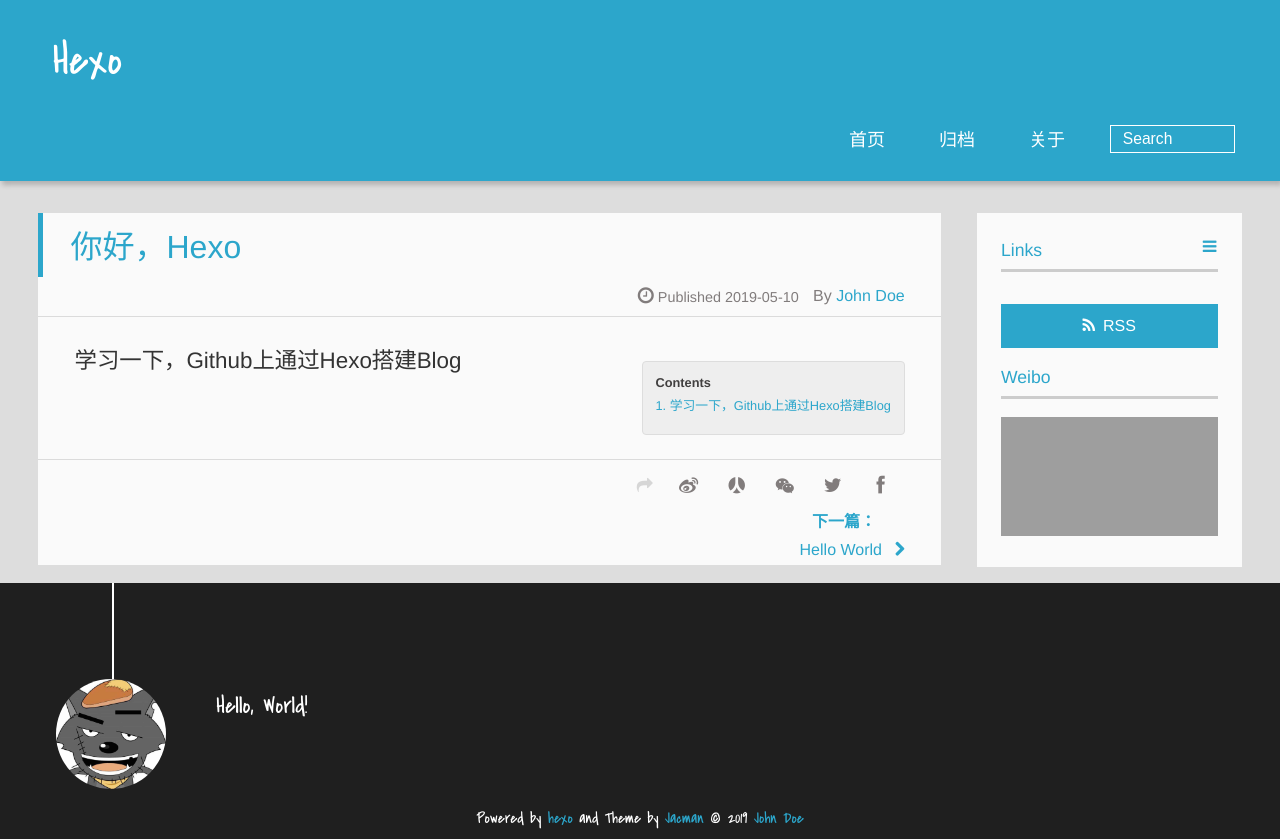
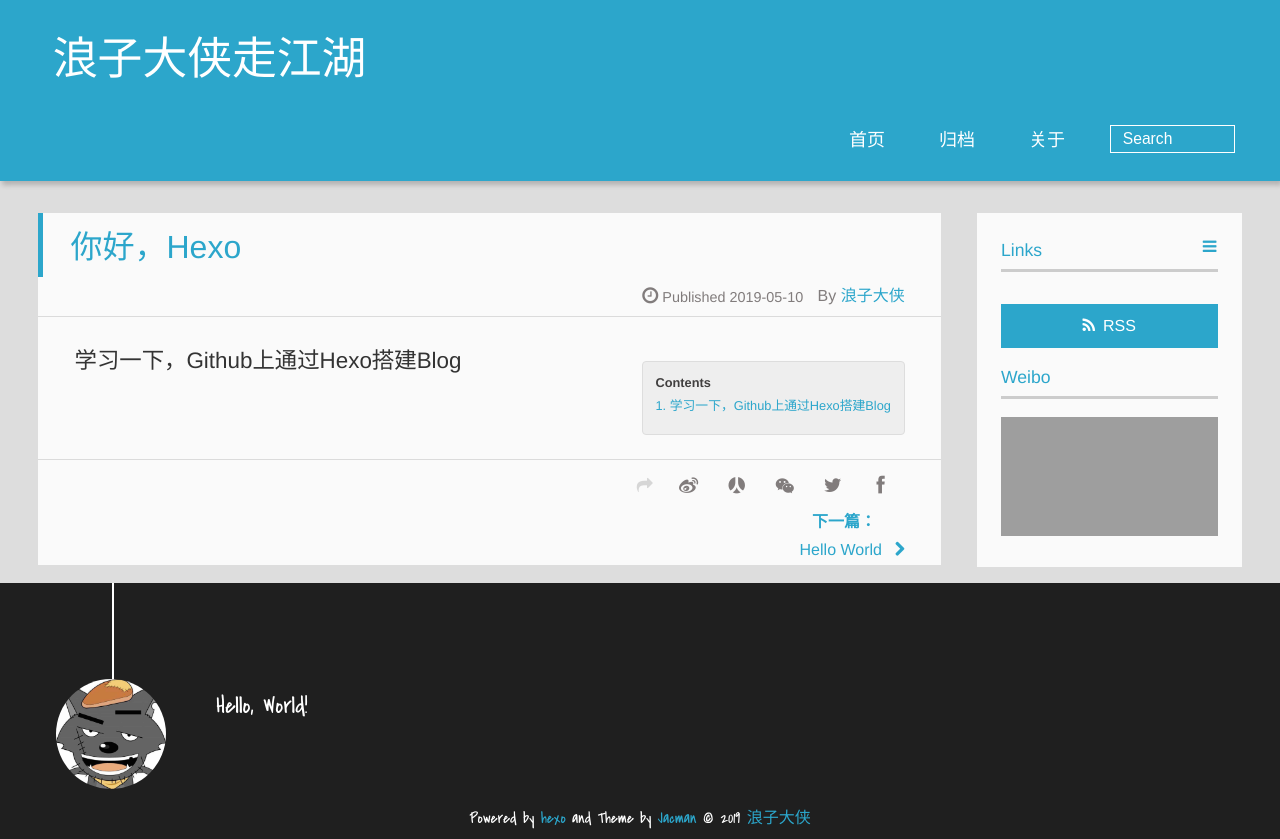
Before and after one commit to sunnydreamfly/sunnydreamfly.github.io, a plain HTML site: page 2019/05/10/你好，Hexo/index.html in a window 1280 px wide. Drawn offline with Linux system fonts and the light colour scheme; grey boxes are pictures that could not be loaded.

Commit message:
Site updated: 2019-05-13 16:47:41

```diff
--- a/2019/05/10/你好，Hexo/index.html
+++ b/2019/05/10/你好，Hexo/index.html
@@ -4,10 +4,10 @@
 <head><meta name="generator" content="Hexo 3.8.0">
   <meta charset="UTF-8">
 
-    <title>你好，Hexo | Hexo</title>
+    <title>你好，Hexo | 浪子大侠走江湖</title>
     <meta name="viewport" content="width=device-width, initial-scale=1,user-scalable=no">
 
-    <meta name="author" content="John Doe">
+    <meta name="author" content="浪子大侠">
 
 
 
@@ -15,7 +15,7 @@
 <meta property="og:type" content="article">
 <meta property="og:title" content="你好，Hexo">
 <meta property="og:url" content="http://yoursite.com/2019/05/10/你好，Hexo/index.html">
-<meta property="og:site_name" content="Hexo">
+<meta property="og:site_name" content="浪子大侠走江湖">
 <meta property="og:description" content="学习一下，Github上通过Hexo搭建Blog">
 <meta property="og:locale" content="default">
 <meta property="og:updated_time" content="2019-05-10T08:18:25.956Z">
@@ -24,7 +24,7 @@
 <meta name="twitter:description" content="学习一下，Github上通过Hexo搭建Blog">
 
 
-    <link rel="alternative" href="/atom.xml" title="Hexo" type="application/atom+xml">
+    <link rel="alternative" href="/atom.xml" title="浪子大侠走江湖" type="application/atom+xml">
 
 
 
@@ -37,7 +37,7 @@
 <div>
 
 			<div id="textlogo">
-				<h1 class="site-name"><a href="/" title="Hexo">Hexo</a></h1>
+				<h1 class="site-name"><a href="/" title="浪子大侠走江湖">浪子大侠走江湖</a></h1>
 				<h2 class="blog-motto"></h2>
 			</div>
 			<div class="navbar"><a class="navbutton navmobile" href="#" title="Menu">
@@ -76,7 +76,7 @@
   </h1>
   <p class="article-author">By
 
-		<a href="/about" title="John Doe" target="_blank" itemprop="author">John Doe</a>
+		<a href="/about" title="浪子大侠" target="_blank" itemprop="author">浪子大侠</a>
 
   </p><p class="article-time">
     <time datetime="2019-05-10T08:17:07.000Z" itemprop="datePublished"> Published 2019-05-10</time>
@@ -104,7 +104,7 @@
 
 	<div class="article-share" id="share">
 
-	  <div data-url="http://yoursite.com/2019/05/10/你好，Hexo/" data-title="你好，Hexo | Hexo" data-tsina class="share clearfix">
+	  <div data-url="http://yoursite.com/2019/05/10/你好，Hexo/" data-title="你好，Hexo | 浪子大侠走江湖" data-tsina class="share clearfix">
 	  </div>
 
 	</div>
@@ -207,7 +207,7 @@
 		<p class="copyright">
 		Powered by <a href="http://hexo.io" target="_blank" title="hexo">hexo</a> and Theme by <a href="https://github.com/wuchong/jacman" target="_blank" title="Jacman">Jacman</a> © 2019
 
-		<a href="/about" target="_blank" title="John Doe">John Doe</a>
+		<a href="/about" target="_blank" title="浪子大侠">浪子大侠</a>
 
 
 		</p>
--- a/index.html
+++ b/index.html
@@ -4,23 +4,23 @@
 <head><meta name="generator" content="Hexo 3.8.0">
   <meta charset="UTF-8">
 
-    <title>Hexo</title>
+    <title>浪子大侠走江湖</title>
     <meta name="viewport" content="width=device-width, initial-scale=1,user-scalable=no">
 
-    <meta name="author" content="John Doe">
+    <meta name="author" content="浪子大侠">
 
 
 
     <meta property="og:type" content="website">
-<meta property="og:title" content="Hexo">
+<meta property="og:title" content="浪子大侠走江湖">
 <meta property="og:url" content="http://yoursite.com/index.html">
-<meta property="og:site_name" content="Hexo">
+<meta property="og:site_name" content="浪子大侠走江湖">
 <meta property="og:locale" content="default">
 <meta name="twitter:card" content="summary">
-<meta name="twitter:title" content="Hexo">
+<meta name="twitter:title" content="浪子大侠走江湖">
 
 
-    <link rel="alternative" href="/atom.xml" title="Hexo" type="application/atom+xml">
+    <link rel="alternative" href="/atom.xml" title="浪子大侠走江湖" type="application/atom+xml">
 
 
 
@@ -33,7 +33,7 @@
 <div>
 
 			<div id="textlogo">
-				<h1 class="site-name"><a href="/" title="Hexo">Hexo</a></h1>
+				<h1 class="site-name"><a href="/" title="浪子大侠走江湖">浪子大侠走江湖</a></h1>
 				<h2 class="blog-motto"></h2>
 			</div>
 			<div class="navbar"><a class="navbutton navmobile" href="#" title="Menu">
@@ -74,7 +74,7 @@
   </h1>
   <p class="article-author">By
 
-		<a href="/about" title="John Doe" target="_blank" itemprop="author">John Doe</a>
+		<a href="/about" title="浪子大侠" target="_blank" itemprop="author">浪子大侠</a>
 
   </p><p class="article-time">
     <time datetime="2019-05-10T08:17:07.000Z" itemprop="datePublished"> Published 2019-05-10</time>
@@ -123,7 +123,7 @@
   </h1>
   <p class="article-author">By
 
-		<a href="/about" title="John Doe" target="_blank" itemprop="author">John Doe</a>
+		<a href="/about" title="浪子大侠" target="_blank" itemprop="author">浪子大侠</a>
 
   </p><p class="article-time">
     <time datetime="2019-05-10T07:57:50.969Z" itemprop="datePublished"> Published 2019-05-10</time>
@@ -240,7 +240,7 @@
 		<p class="copyright">
 		Powered by <a href="http://hexo.io" target="_blank" title="hexo">hexo</a> and Theme by <a href="https://github.com/wuchong/jacman" target="_blank" title="Jacman">Jacman</a> © 2019
 
-		<a href="/about" target="_blank" title="John Doe">John Doe</a>
+		<a href="/about" target="_blank" title="浪子大侠">浪子大侠</a>
 
 
 		</p>
```
Also changed, not shown: 2019/05/10/hello-world/index.html (+8 -8 lines), archives/2019/05/index.html (+8 -8 lines), archives/2019/index.html (+8 -8 lines), archives/index.html (+8 -8 lines).
